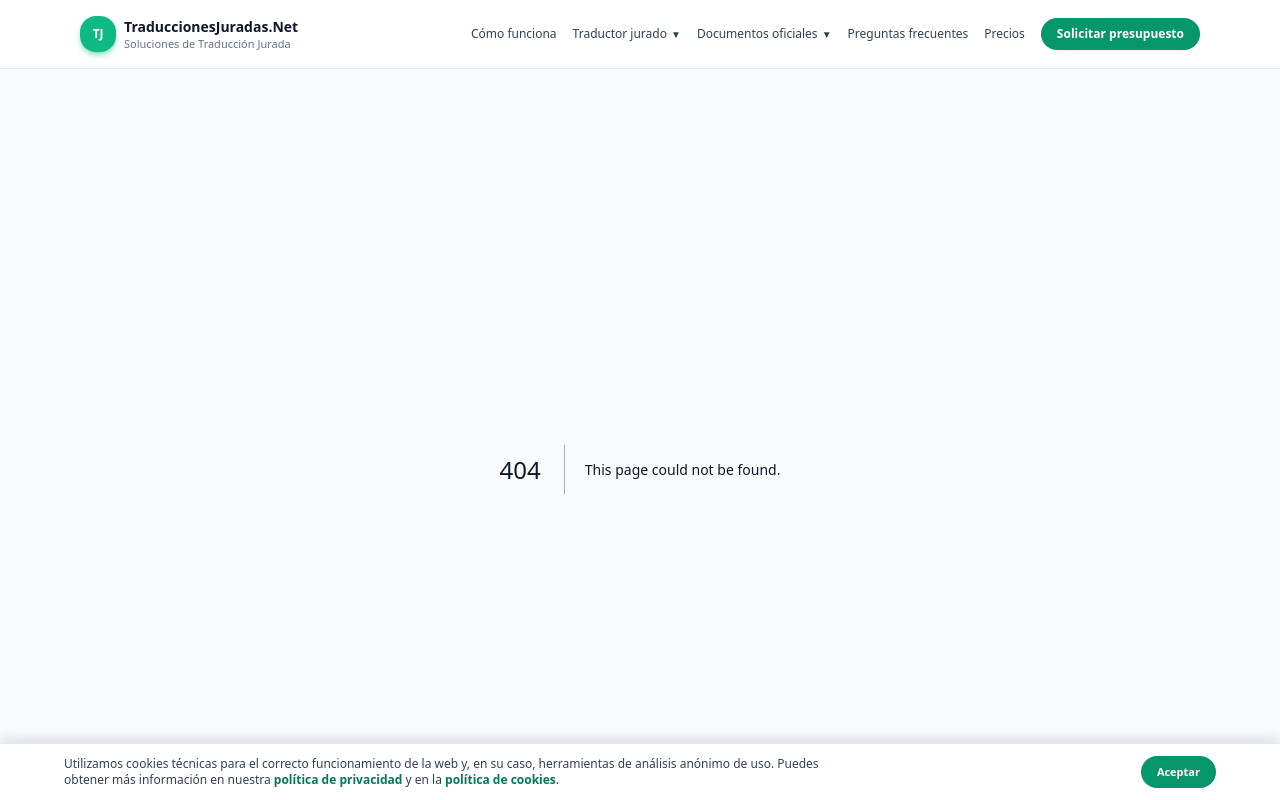
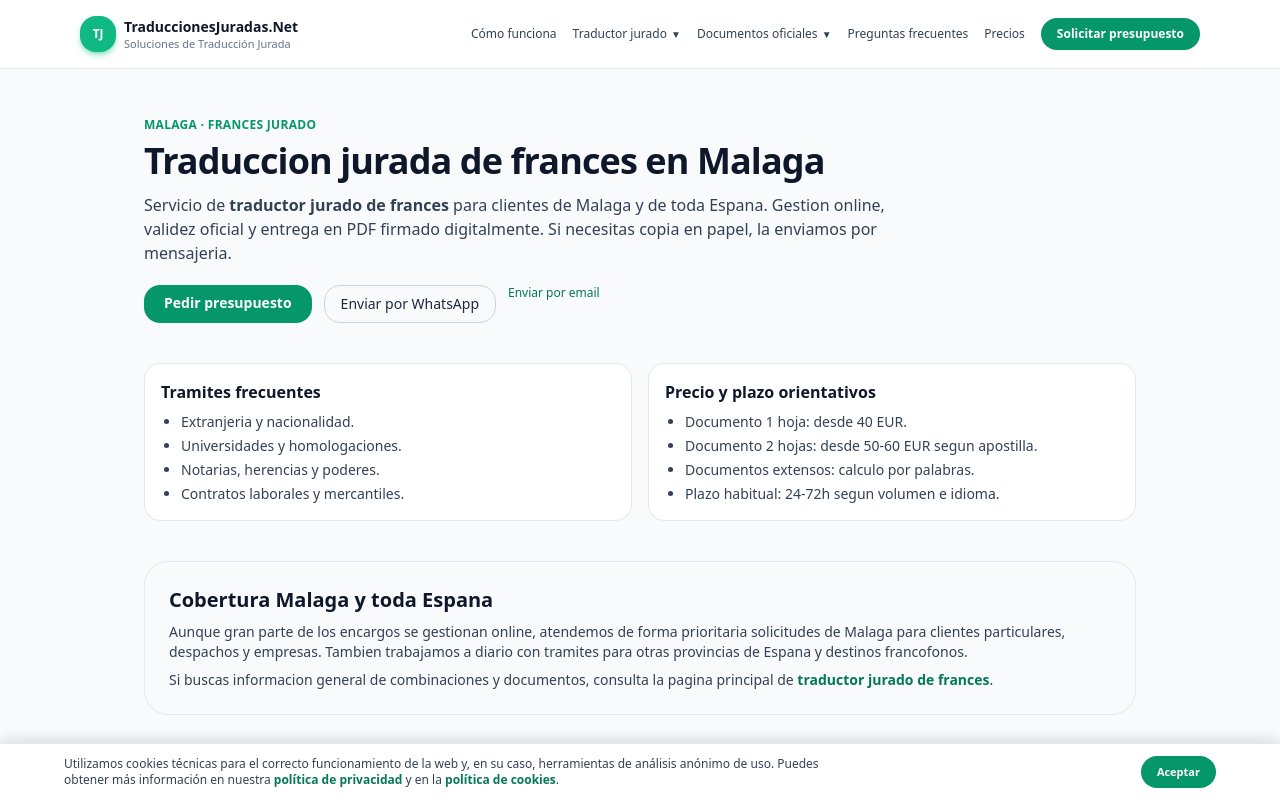
Before and after one commit to juanlatregua/traduccionesjuradas-next, a Next.js app: page /traduccion-jurada-frances-malaga in a window 1280 px wide. Before the commit this address had no page. Shown: the top 800 px of the page. Built offline with nearby package versions, Linux system fonts and the light colour scheme.

Commit message:
SEO frances Malaga: nueva landing y enlazado interno

```diff
--- a/app/page.tsx
+++ b/app/page.tsx
@@ -98,6 +98,13 @@ export default function Home() {
                 className="text-emerald-700 font-semibold hover:underline"
               >
                 Traducción jurada online (24-72h)
+              </Link>
+              <span className="h-1 w-1 rounded-full bg-slate-300" />
+              <Link
+                href="/traduccion-jurada-frances-malaga"
+                className="text-emerald-700 font-semibold hover:underline"
+              >
+                Frances jurado en Malaga
               </Link>
             </div>
           </div>
--- a/app/sitemap.ts
+++ b/app/sitemap.ts
@@ -8,6 +8,9 @@ export default function sitemap(): MetadataRoute.Sitemap {
     "/proceso",
     "/preguntas-frecuentes",
     "/precios-traduccion-jurada",
+    "/traducciones-juradas-baratas",
+    "/traduccion-jurada-online",
+    "/traduccion-jurada-frances-malaga",
     "/documentos-oficiales",
     "/documentos-oficiales/certificados-registro-civil",
     "/documentos-oficiales/antecedentes-penales",
--- /dev/null
+++ b/app/traduccion-jurada-frances-malaga/page.tsx
@@ -0,0 +1,89 @@
+import type { Metadata } from "next";
+import Link from "next/link";
+import { MAIL_LINK, WHATSAPP_LINK } from "@/lib/contact";
+
+export const metadata: Metadata = {
+  title: "Traduccion jurada frances Malaga | Traductor jurado oficial",
+  description:
+    "Traduccion jurada de frances en Malaga para tramites en Espana y en el extranjero. Precio orientativo desde 40 EUR y entrega habitual en 24-72h segun documento.",
+  alternates: {
+    canonical: "https://www.traduccionesjuradas.net/traduccion-jurada-frances-malaga",
+  },
+};
+
+export default function TraduccionJuradaFrancesMalagaPage() {
+  return (
+    <main className="mx-auto max-w-5xl px-4 py-10 lg:py-12 text-slate-900">
+      <header className="max-w-3xl">
+        <p className="text-xs font-semibold uppercase tracking-wide text-emerald-600">
+          Malaga · Frances jurado
+        </p>
+        <h1 className="mt-2 text-3xl font-bold tracking-tight sm:text-4xl">
+          Traduccion jurada de frances en Malaga
+        </h1>
+        <p className="mt-3 text-sm text-slate-700 sm:text-base">
+          Servicio de <strong>traductor jurado de frances</strong> para clientes de Malaga y de toda
+          Espana. Gestion online, validez oficial y entrega en PDF firmado digitalmente. Si necesitas
+          copia en papel, la enviamos por mensajeria.
+        </p>
+        <div className="mt-5 flex flex-wrap gap-3 text-sm">
+          <Link
+            href="/presupuesto"
+            className="rounded-2xl bg-emerald-600 px-5 py-2 font-semibold text-white hover:bg-emerald-700"
+          >
+            Pedir presupuesto
+          </Link>
+          <a
+            href={WHATSAPP_LINK}
+            className="rounded-2xl border border-slate-300 px-4 py-2 font-medium text-slate-800 hover:bg-slate-100"
+          >
+            Enviar por WhatsApp
+          </a>
+          <a
+            href={MAIL_LINK}
+            className="text-xs font-medium text-emerald-700 underline-offset-2 hover:underline"
+          >
+            Enviar por email
+          </a>
+        </div>
+      </header>
+
+      <section className="mt-10 grid gap-4 sm:grid-cols-2">
+        <article className="rounded-2xl border border-slate-200 bg-white p-4">
+          <h2 className="text-base font-semibold">Tramites frecuentes</h2>
+          <ul className="mt-2 list-disc space-y-1 pl-5 text-sm text-slate-700">
+            <li>Extranjeria y nacionalidad.</li>
+            <li>Universidades y homologaciones.</li>
+            <li>Notarias, herencias y poderes.</li>
+            <li>Contratos laborales y mercantiles.</li>
+          </ul>
+        </article>
+        <article className="rounded-2xl border border-slate-200 bg-white p-4">
+          <h2 className="text-base font-semibold">Precio y plazo orientativos</h2>
+          <ul className="mt-2 list-disc space-y-1 pl-5 text-sm text-slate-700">
+            <li>Documento 1 hoja: desde 40 EUR.</li>
+            <li>Documento 2 hojas: desde 50-60 EUR segun apostilla.</li>
+            <li>Documentos extensos: calculo por palabras.</li>
+            <li>Plazo habitual: 24-72h segun volumen e idioma.</li>
+          </ul>
+        </article>
+      </section>
+
+      <section className="mt-10 rounded-3xl border border-slate-200 bg-slate-50 p-6">
+        <h2 className="text-xl font-semibold">Cobertura Malaga y toda Espana</h2>
+        <p className="mt-2 text-sm text-slate-700">
+          Aunque gran parte de los encargos se gestionan online, atendemos de forma prioritaria
+          solicitudes de Malaga para clientes particulares, despachos y empresas. Tambien trabajamos
+          a diario con tramites para otras provincias de Espana y destinos francofonos.
+        </p>
+        <p className="mt-2 text-sm text-slate-700">
+          Si buscas informacion general de combinaciones y documentos, consulta la pagina principal de{" "}
+          <Link href="/traductor-jurado-frances" className="font-semibold text-emerald-700 hover:underline">
+            traductor jurado de frances
+          </Link>
+          .
+        </p>
+      </section>
+    </main>
+  );
+}
--- a/app/traduccion-jurada-online/page.tsx
+++ b/app/traduccion-jurada-online/page.tsx
@@ -114,6 +114,21 @@ export default function TraduccionJuradaOnlinePage() {
         </ul>
       </section>
 
+      <section className="mt-8 rounded-2xl border border-emerald-200 bg-emerald-50 p-4">
+        <h2 className="text-lg font-semibold text-slate-900">Si tu idioma es frances</h2>
+        <p className="mt-2 text-sm text-slate-700">
+          Si buscas un servicio especifico para documentacion en frances, revisa{" "}
+          <Link href="/traduccion-jurada-frances-malaga" className="font-semibold text-emerald-700 hover:underline">
+            traduccion jurada de frances en Malaga
+          </Link>{" "}
+          o la guia general de{" "}
+          <Link href="/traductor-jurado-frances" className="font-semibold text-emerald-700 hover:underline">
+            traductor jurado de frances
+          </Link>
+          .
+        </p>
+      </section>
+
       <section className="mt-8 rounded-2xl border border-slate-200 bg-white p-4 text-xs text-slate-600">
         <p className="font-semibold text-slate-900">Nota de privacidad</p>
         <p>
--- a/app/traductor-jurado-frances/page.tsx
+++ b/app/traductor-jurado-frances/page.tsx
@@ -7,6 +7,9 @@ export const metadata: Metadata = {
   title: "Traductor jurado de francés | Traducciones juradas francés-español",
   description:
     "Traducciones juradas de francés a español y de español a francés realizadas por traductores jurados acreditados por el MAEC. Válidas para trámites en España, Francia y otros países francófonos.",
+  alternates: {
+    canonical: "https://www.traduccionesjuradas.net/traductor-jurado-frances",
+  },
 };
 
 export default function TraductorJuradoFrancesPage() {
@@ -28,6 +31,13 @@ export default function TraductorJuradoFrancesPage() {
           otros organismos oficiales en España, Francia y otros países
           francófonos. Todas las traducciones las firma un{" "}
           <strong>traductor jurado de francés acreditado por el MAEC</strong>.
+        </p>
+        <p className="mt-2 text-xs text-slate-600">
+          Si tu tramite es local, consulta tambien nuestra pagina de{" "}
+          <Link href="/traduccion-jurada-frances-malaga" className="font-semibold text-emerald-700 hover:underline">
+            traduccion jurada de frances en Malaga
+          </Link>
+          .
         </p>
 
         {/* CTA PRINCIPAL */}
```
